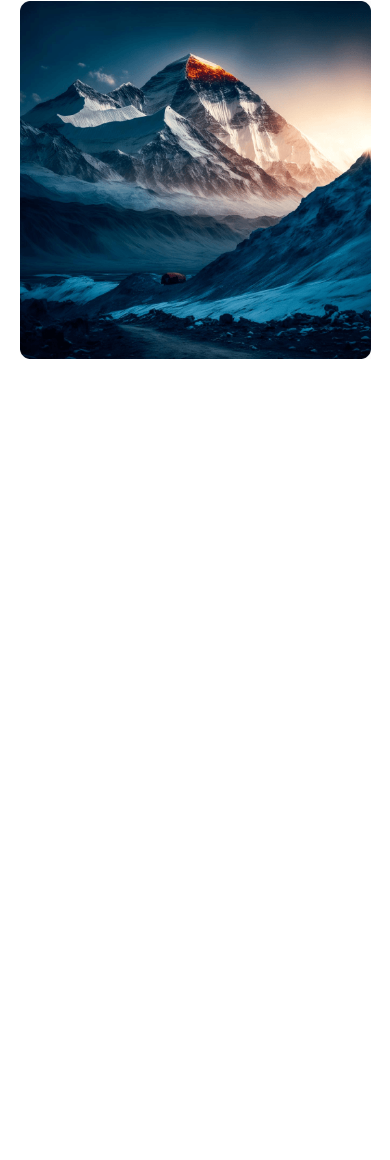
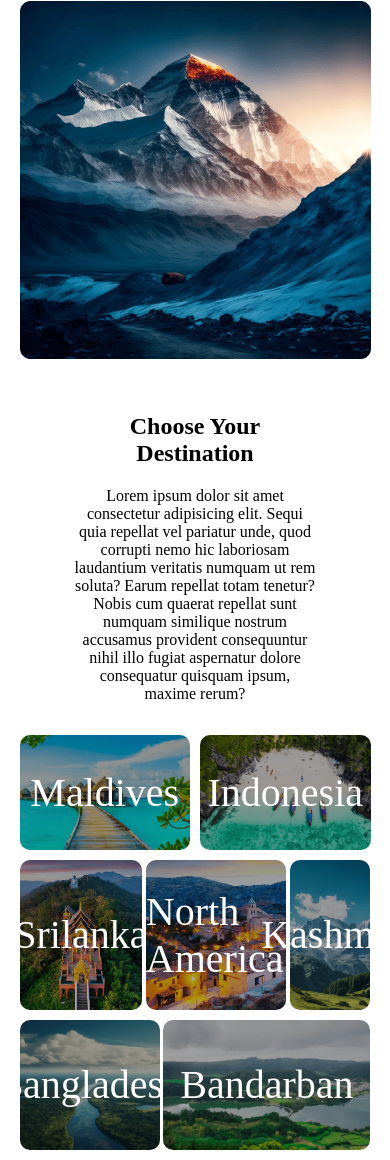
Before and after one commit to Arijit-Jana-16/B9A2-Hero-Travel-main, a plain HTML site: page index.html in a window 390 px wide. Shown: the part 1053-2213 px from the top of the page. Before the commit the page ends 1466 px from the top, so only its background shows below. Drawn offline with Linux system fonts and the light colour scheme.

Commit message:
choose your destination section desktop and mobile responsive

```diff
--- a/index.html
+++ b/index.html
@@ -42,6 +42,25 @@
                 <img src="Images/Rectangle 4.png" alt="" srcset="">
             </div>
         </section>
+        <section >
+            <div id="choose-destination-text" >
+                <h2>Choose Your Destination</h2>
+                <p>Lorem ipsum dolor sit amet consectetur adipisicing elit. Sequi quia repellat vel pariatur unde, quod corrupti nemo hic laboriosam laudantium veritatis numquam ut rem soluta? Earum repellat totam tenetur? Nobis cum quaerat repellat sunt numquam similique nostrum accusamus provident consequuntur nihil illo fugiat aspernatur dolore consequatur quisquam ipsum, maxime rerum?</p>
+            </div>
+            <div id="destination-1">
+                <p id="maldives">Maldives</p>
+                <p id="indonesia">Indonesia</p>
+            </div>
+            <div id="destination-2">
+                <p id="srilanka">Srilanka</p>
+                <p id="north-america">North America</p>
+                <p id="kashmir">Kashmir</p>
+            </div>
+            <div id="destination-3">
+                <p id="bangladesh">Bangladesh</p>
+                <p id="bandarban">Bandarban</p>
+            </div>
+        </section>
     </main>
     <footer>
 
--- a/styles/style.css
+++ b/styles/style.css
@@ -2,7 +2,9 @@
 body{
     width: 90%;
     margin: 0 auto;
+
 }
+
 header{
    margin: 15px 0;
 }
@@ -76,6 +78,134 @@ img{
     justify-content: space-around;
 }
 
+
+/* choose destination section */
+
+#choose-destination-text{
+    width:70%;
+    text-align: center;
+    margin: 2rem auto;
+}
+
+#destination-1{
+    display: grid;
+    grid-template-columns: repeat(2,1fr);
+    gap: 10px;
+    margin: 10px 0;
+    /* padding: 1%; */
+}
+#destination-2{
+    display: grid;
+    grid-template-columns: 35% 40% 23%;
+    gap: 1%;
+    margin: 10px 0;
+
+}
+#destination-3{
+    display: grid;
+    grid-template-columns: 40% 59%;
+    gap: 1%;
+    margin: 10px 0;
+}
+#maldives{
+    background-image:linear-gradient(rgba(0, 0, 0, 0.253), rgba(0, 0, 0, 0.168)), url(../Images/Rectangle\ 5.png);
+    background-repeat: no-repeat;
+    background-position: center;
+    background-size: cover;
+    border-radius: 10px;
+    display: flex;
+    justify-content: center;
+    align-items: center;
+    color: white;
+    font-size: 2.5rem;
+    margin: 0;
+    padding: 20% 0;
+}
+#indonesia{
+    background-image:linear-gradient(rgba(0, 0, 0, 0.253), rgba(0, 0, 0, 0.168)), url(../Images/Rectangle\ 8.png);
+    background-repeat: no-repeat;
+    background-position: center;
+    background-size: cover;
+    border-radius: 10px;
+    display: flex;
+    justify-content: center;
+    align-items: center;
+    color: white;
+    font-size: 2.5rem;
+    margin: 0;
+    padding: 20% 0;
+}
+#srilanka{
+    background-image:linear-gradient(rgba(0, 0, 0, 0.253), rgba(0, 0, 0, 0.168)), url(../Images/Rectangle\ 6.png);
+    background-repeat: no-repeat;
+    background-position: center;
+    background-size: cover;
+    border-radius: 10px;
+    display: flex;
+    justify-content: center;
+    align-items: center;
+    color: white;
+    font-size: 2.5rem;
+    margin: 0;
+    padding: 20% 0;
+}
+#north-america{
+    background-image:linear-gradient(rgba(0, 0, 0, 0.253), rgba(0, 0, 0, 0.168)), url(../Images/Rectangle\ 7.png);
+    background-repeat: no-repeat;
+    background-position: center;
+    background-size: cover;
+    border-radius: 10px;
+    display: flex;
+    justify-content: center;
+    align-items: center;
+    color: white;
+    font-size: 2.5rem;
+    margin: 0;
+    padding: 20% 0;
+}
+#kashmir{
+    background-image:linear-gradient(rgba(0, 0, 0, 0.253), rgba(0, 0, 0, 0.168)), url(../Images/Rectangle\ 9.png);
+    background-repeat: no-repeat;
+    background-position: center;
+    background-size: cover;
+    border-radius: 10px;
+    display: flex;
+    justify-content: center;
+    align-items: center;
+    color: white;
+    font-size: 2.5rem;
+    margin: 0;
+    padding: 20% 0;
+}
+#bangladesh{
+    background-image:linear-gradient(rgba(0, 0, 0, 0.253), rgba(0, 0, 0, 0.168)), url(../Images/Rectangle\ 11.png);
+    background-repeat: no-repeat;
+    background-position: center;
+    background-size: cover;
+    border-radius: 10px;
+    display: flex;
+    justify-content: center;
+    align-items: center;
+    color: white;
+    font-size: 2.5rem;
+    margin: 0;
+    padding: 20% 0;
+}
+#bandarban{
+    background-image:linear-gradient(rgba(0, 0, 0, 0.253), rgba(0, 0, 0, 0.168)), url(../Images/Rectangle\ 10.png);
+    background-repeat: no-repeat;
+    background-position: center;
+    background-size: cover;
+    border-radius: 10px;
+    display: flex;
+    justify-content: center;
+    align-items: center;
+    color: white;
+    font-size: 2.5rem;
+    margin: 0;
+    padding: 20% 0;
+}
+
 /* mobile responsive codes */
 
 @media only screen and (max-width: 600px) {
```
